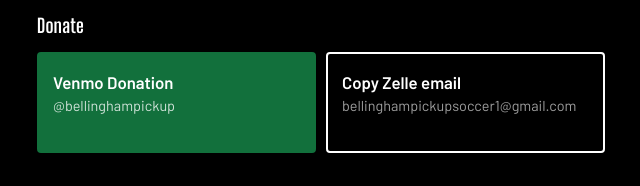
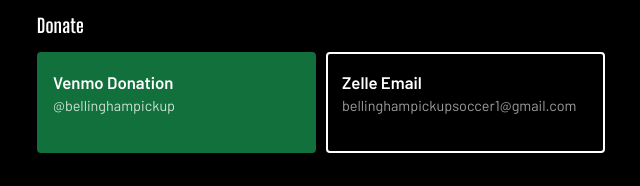
Before and after one commit to shahobm/BPS-Donations, a plain HTML site: page index.html in a window 1280 px wide. Shown: the part 374-560 px from the top of the page, 319-959 px from the left. Drawn offline with Linux system fonts and the light colour scheme; no server answers.

Commit message:
Update index.html

```diff
--- a/index.html
+++ b/index.html
@@ -47,7 +47,7 @@
           <span class="handle">@bellinghampickup</span>
         </a>
         <button type="button" class="donate-btn zelle" id="zelleBtn" data-email="bellinghampickupsoccer1@gmail.com">
-          <span class="label">Copy Zelle email</span>
+          <span class="label">Zelle Email</span>
           <span class="handle">bellinghampickupsoccer1<wbr>@gmail.com</span>
           <span class="hint" id="zelleHint" aria-live="polite"></span>
         </button>
```
